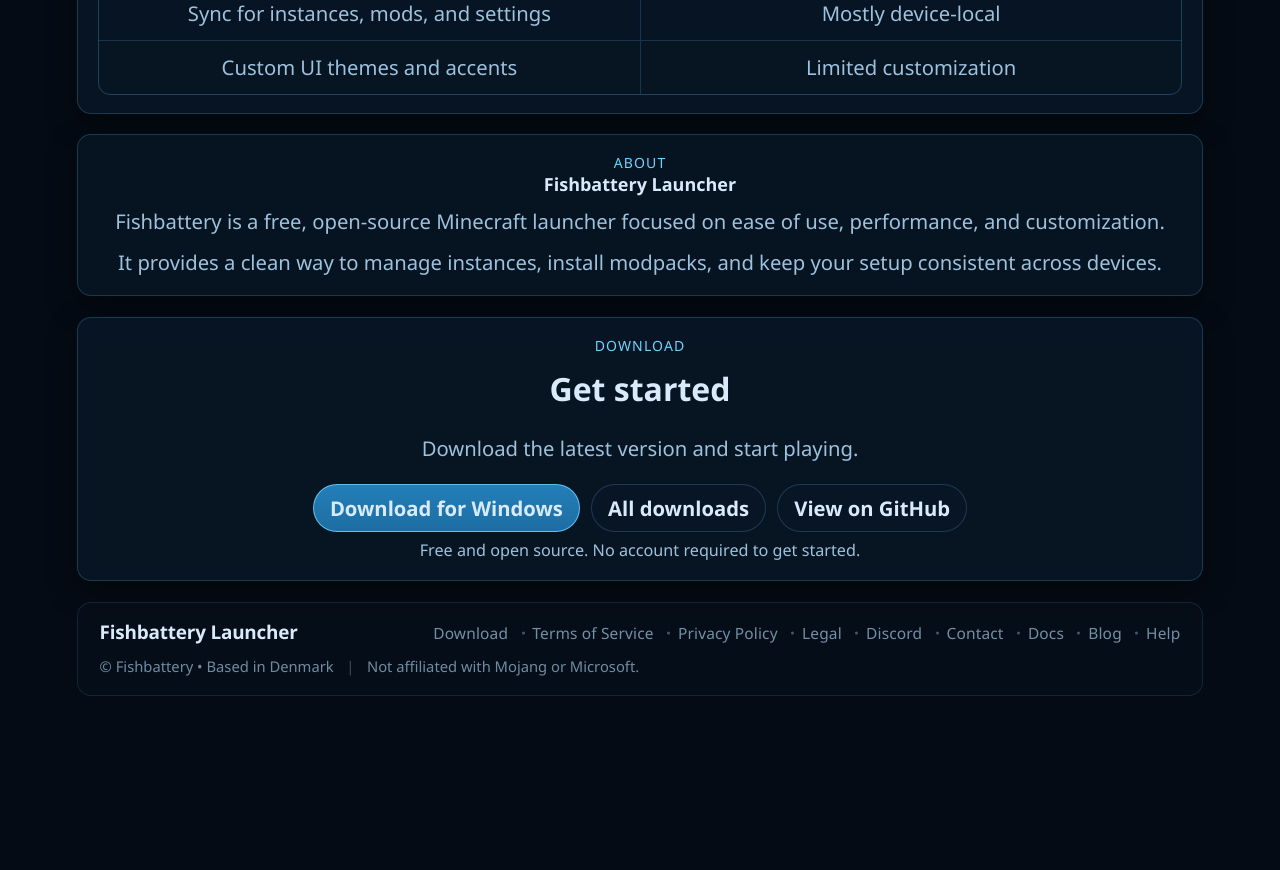
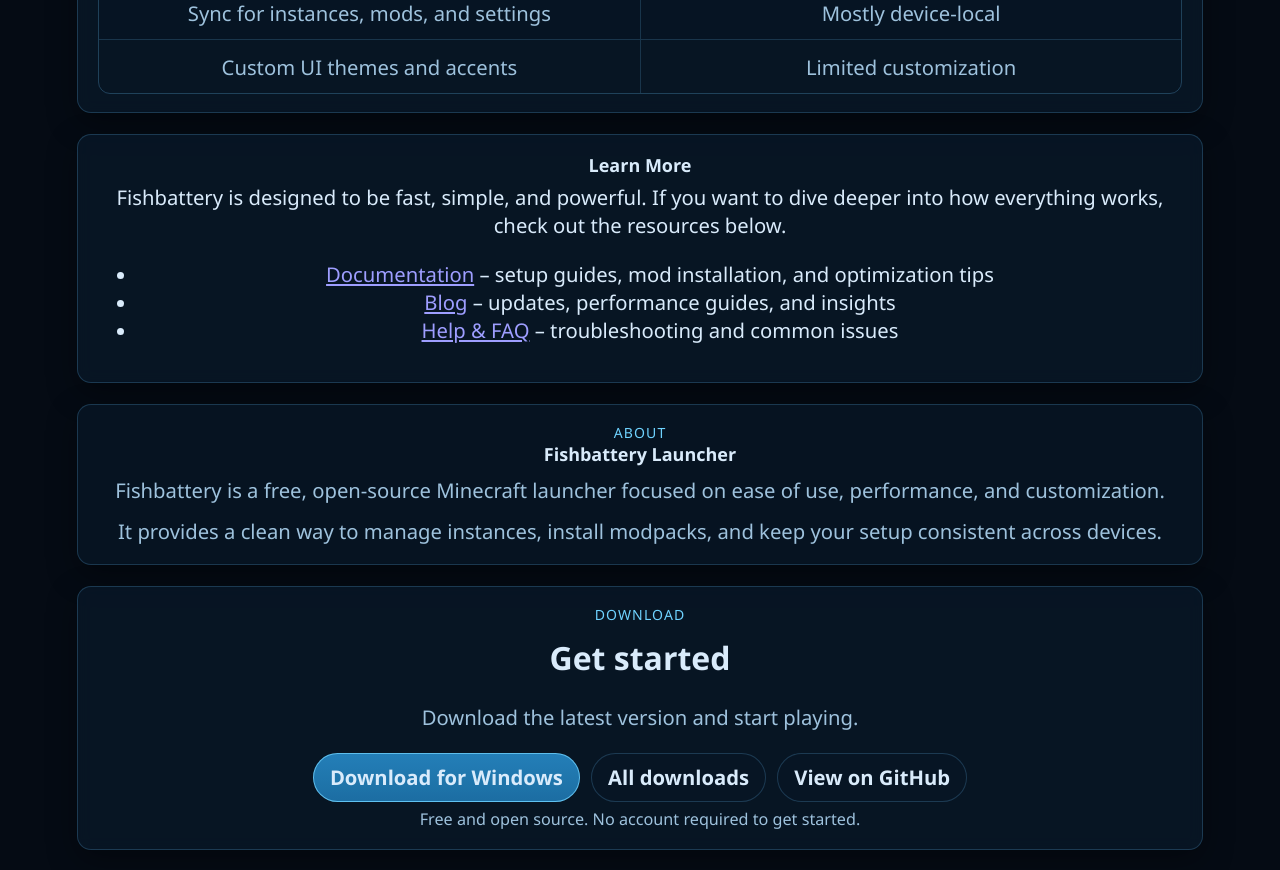
Before and after one commit to fishbatteryapp/fishbattery-web, a website: page index.html in a window 1280 px wide. Shown: the part 2460-3330 px from the top of the page. Before the commit the page ends 3192 px from the top, so only its background shows below. Drawn offline with Linux system fonts and the light colour scheme; no server answers.

Commit message:
Update index.html

```diff
--- a/index.html
+++ b/index.html
@@ -190,6 +190,28 @@
         </div>
       </section>
 
+      <section class="card">
+        <h2>Learn More</h2>
+
+        <p>
+          Fishbattery is designed to be fast, simple, and powerful.
+          If you want to dive deeper into how everything works,
+          check out the resources below.
+        </p>
+
+        <ul>
+          <li>
+            <a href="./docs.html">Documentation</a> – setup guides, mod installation, and optimization tips
+          </li>
+          <li>
+            <a href="./blog.html">Blog</a> – updates, performance guides, and insights
+          </li>
+          <li>
+            <a href="./help.html">Help & FAQ</a> – troubleshooting and common issues
+          </li>
+        </ul>
+      </section>
+
       <!-- Product summary -->
       <section class="card creator-panel">
         <p class="kicker">About</p>
```
